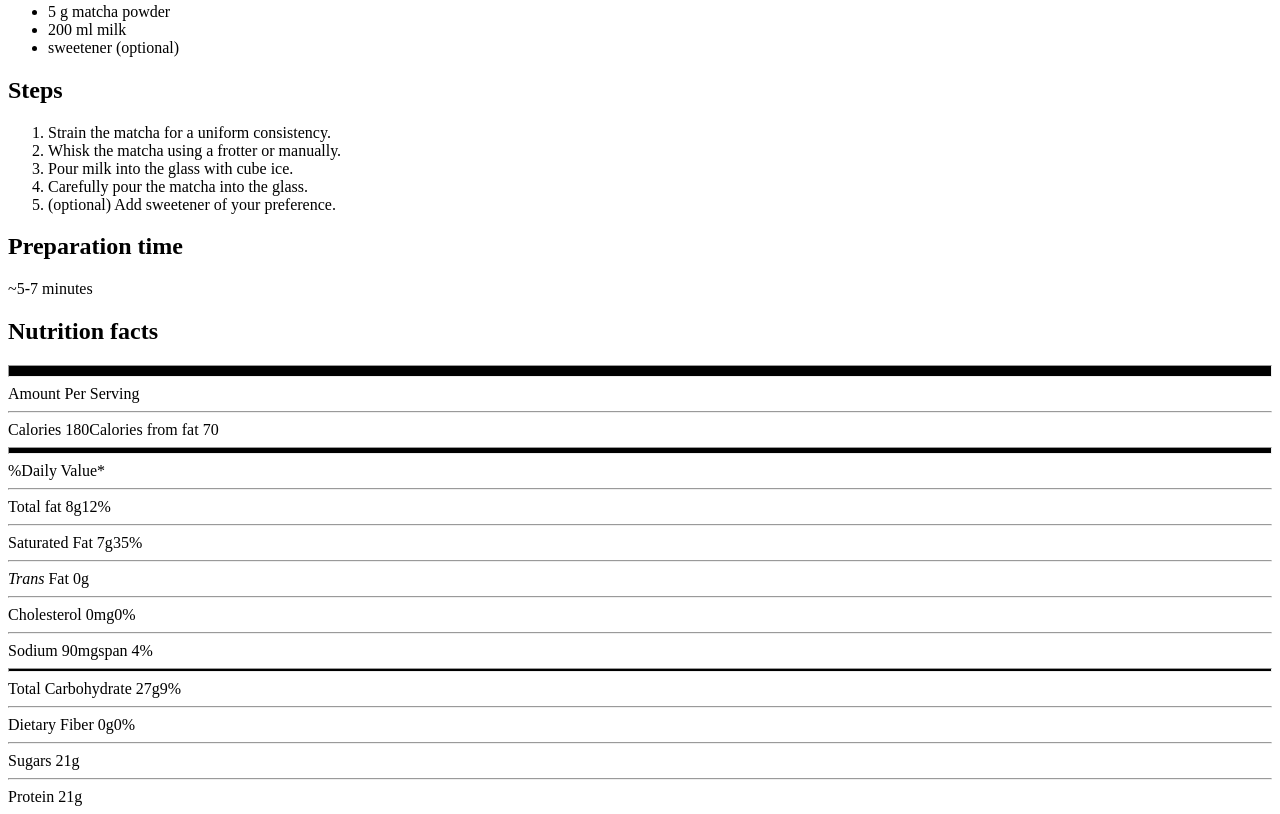
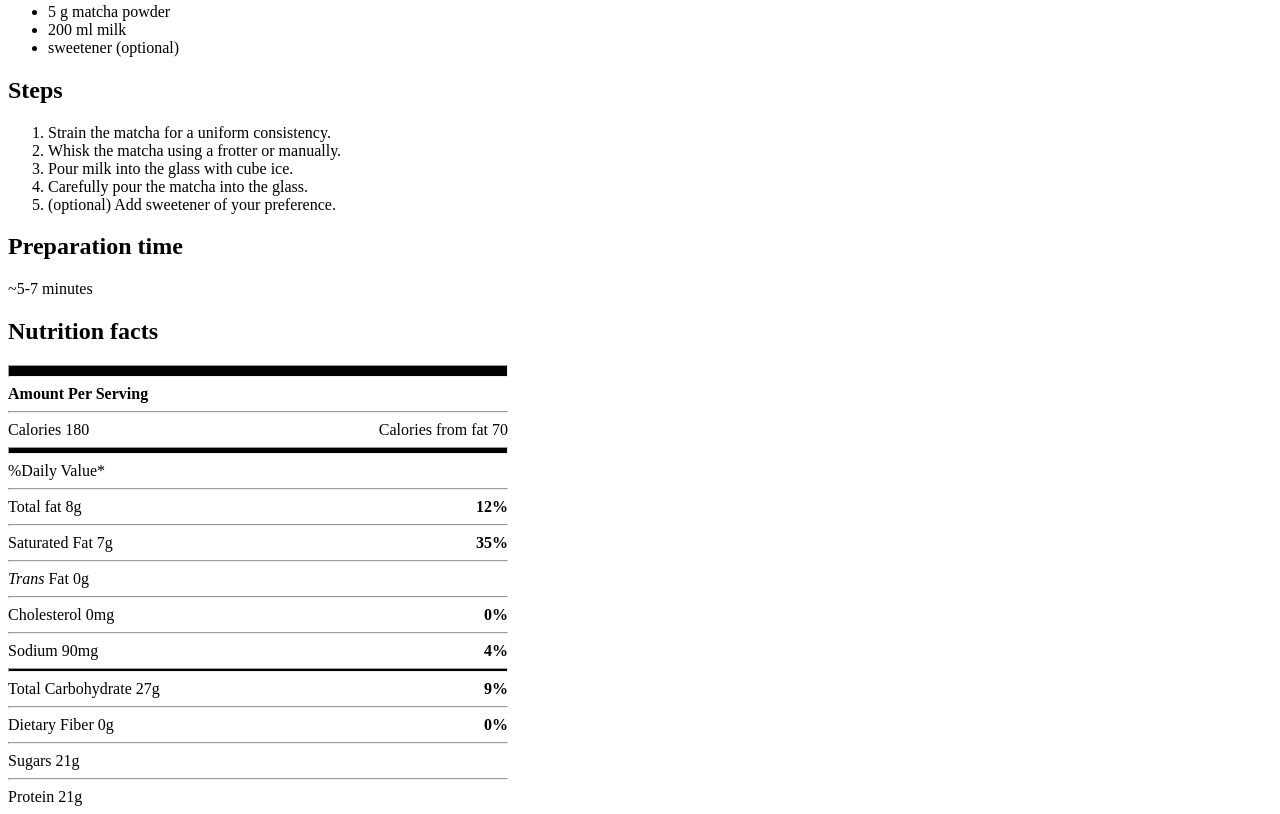
Before and after one commit to ylro-gabriel/100-projects, a plain HTML site: page 2-recipe-page/index.html in a window 1280 px wide. Shown: the part 516-1330 px from the top of the page. Drawn offline with Linux system fonts and the light colour scheme.

Commit message:
Add nutrition facts, fix styling of recipe page

```diff
--- a/2-recipe-page/index.html
+++ b/2-recipe-page/index.html
@@ -35,25 +35,35 @@
       <hr class="hr-boldest" />
       <div class="text-small bold">Amount Per Serving</div>
       <hr class="hr-thin" />
-      <div><span>Calories 180</span><span>Calories from fat 70</span></div>
+      <div class="flex">
+        <span>Calories 180</span><span>Calories from fat 70</span>
+      </div>
       <hr class="hr-bold" />
       <div>%Daily Value*</div>
       <hr class="hr-thin" />
-      <div><span>Total fat 8g</span><span>12%</span></div>
+      <div class="flex">
+        <span>Total fat 8g</span><span class="bold">12%</span>
+      </div>
       <hr class="indent thin" />
-      <div class="indent"><span>Saturated Fat 7g</span><span>35%</span></div>
+      <div class="indent flex">
+        <span>Saturated Fat 7g</span><span> <span class="bold">35%</span>
+      </div>
       <hr class="indent" />
       <div class="indent"><i>Trans</i> Fat 0g</div>
       <hr />
-      <div><span>Cholesterol 0mg</span><span>0%</span></div>
+      <div class="flex">
+        <span>Cholesterol 0mg</span><span class="bold">0%</span>
+      </div>
       <hr />
-      <div><span>Sodium 90mg</span>span 4%</div>
+      <div class="flex"><span>Sodium 90mg</span><span class="bold">4%</span></div>
       <hr class="hr-light-bold" />
-      <div><span>Total Carbohydrate 27g</span><span>9%</span></div>
+      <div class="flex"><span>Total Carbohydrate 27g</span><span class="bold">9%</span></div>
       <hr class="indent" />
-      <div><span>Dietary Fiber 0g</span><span>0%</span></div>
+      <div class="flex indent">
+        <span>Dietary Fiber 0g</span><span class="bold">0%</span>
+      </div>
       <hr class="indent" />
-      <div>Sugars 21g</div>
+      <div class="indent">Sugars 21g</div>
       <hr />
       <div>Protein 21g</div>
     </div>
--- a/2-recipe-page/styles.css
+++ b/2-recipe-page/styles.css
@@ -12,3 +12,16 @@
   background-color: black;
   height: 2px;
 }
+
+.nf-main-container {
+  width: 500px;
+}
+
+.flex {
+  display: flex;
+  justify-content: space-between;
+}
+
+.bold {
+  font-weight: bold;
+}
```
